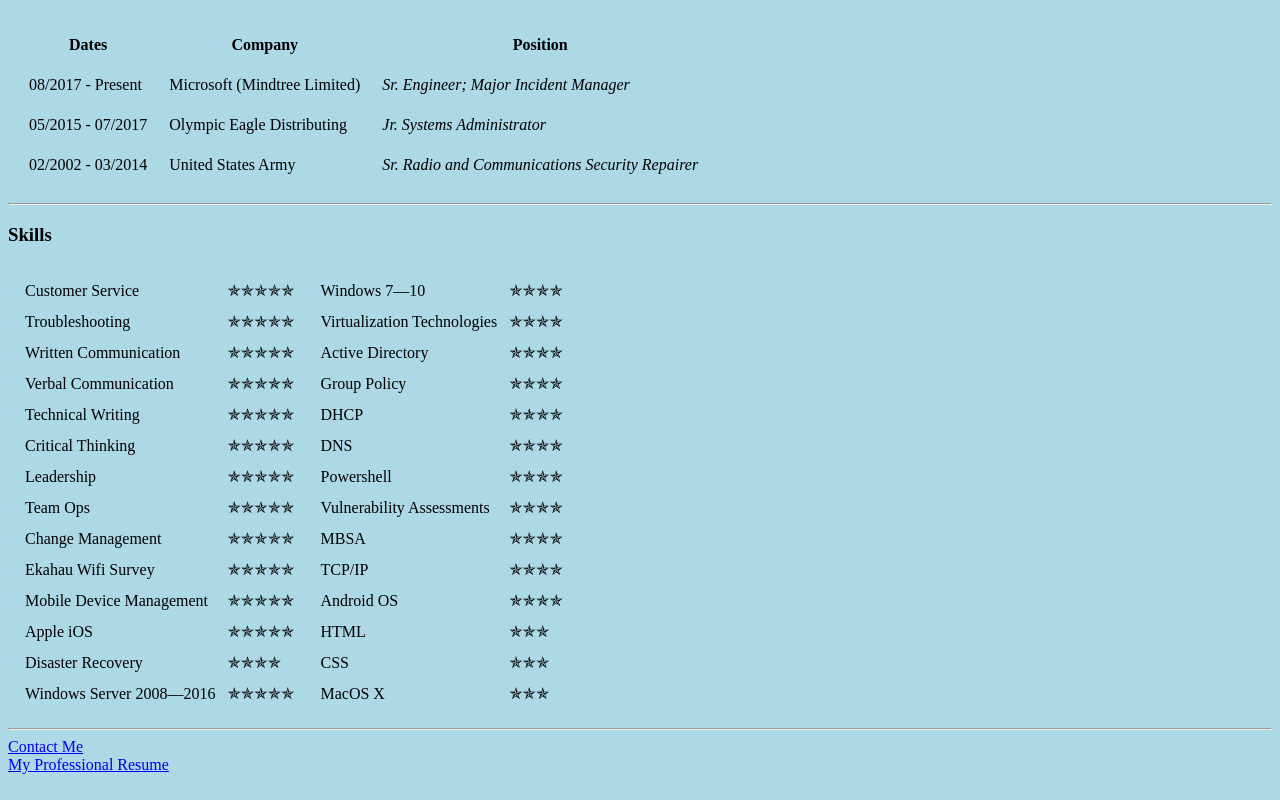
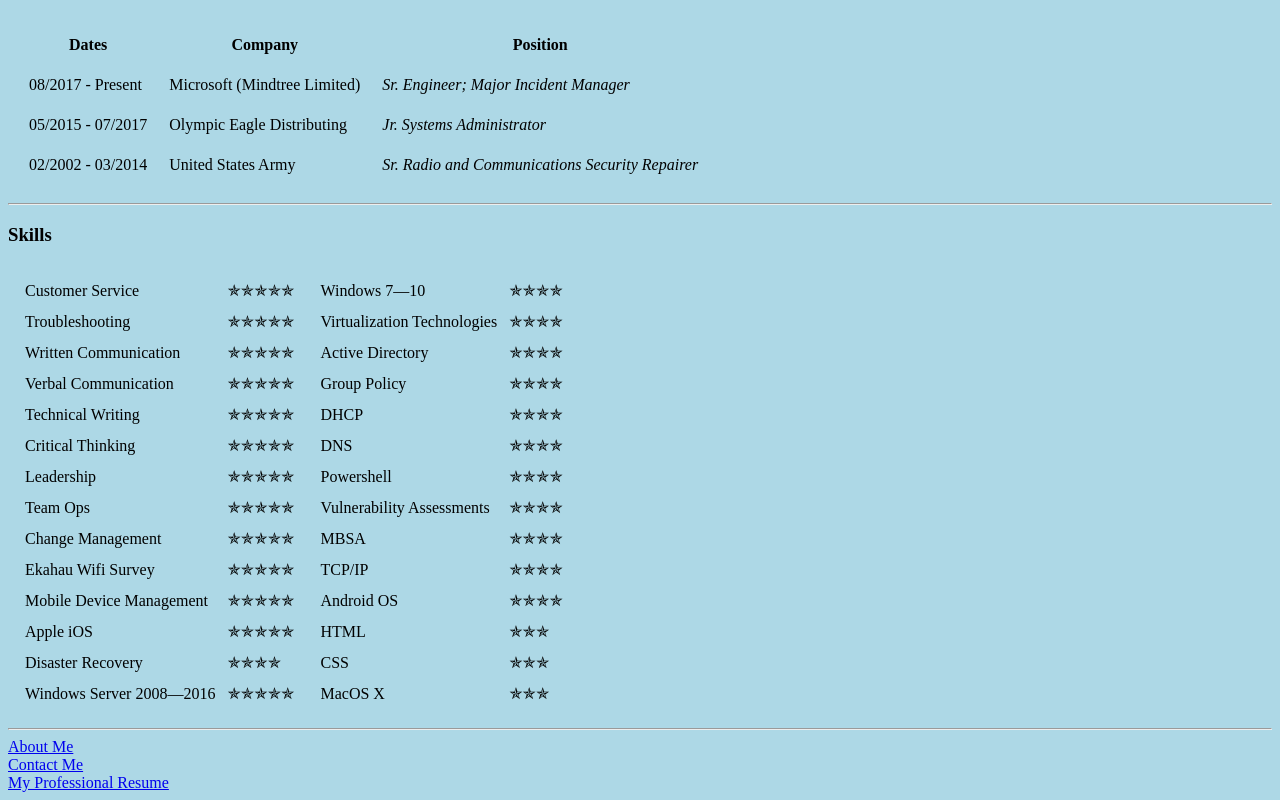
Before and after one commit to YuukuS13/cv, a plain HTML site: page index.html in a window 1280 px wide. Shown: the part 602-1402 px from the top of the page. Drawn offline with Linux system fonts and the light colour scheme.

Commit message:
Update index.html

```diff
--- a/index.html
+++ b/index.html
@@ -218,7 +218,7 @@
 
   <hr>
 
-  <!--  <a download href="hobbies.html">My Hobbies</a><br>-->
+  <a href="AboutMe.html">About Me</a><br>
   <a href="ContactMe.html">Contact Me</a><br>
   <a href="R0119.pdf" download>My Professional Resume</a>
 
```
